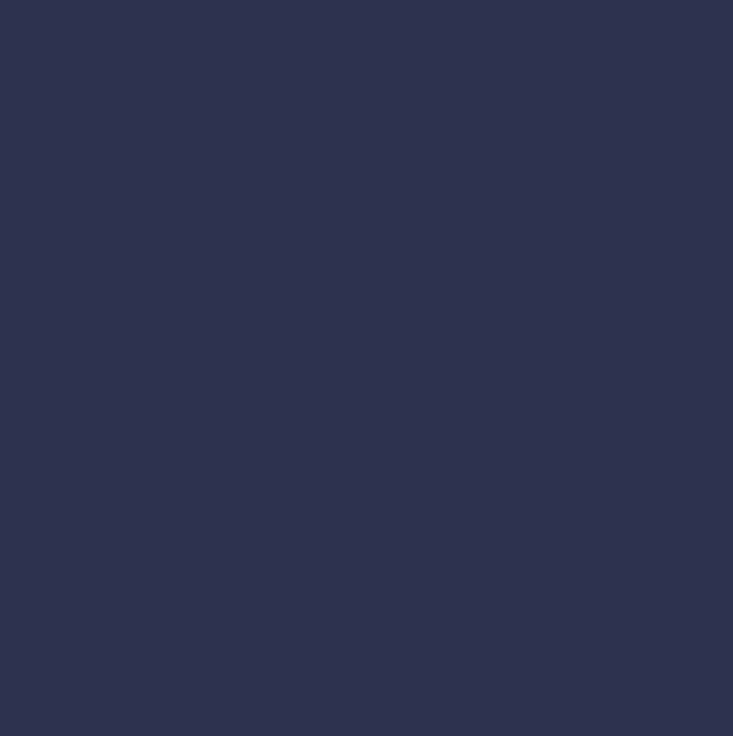
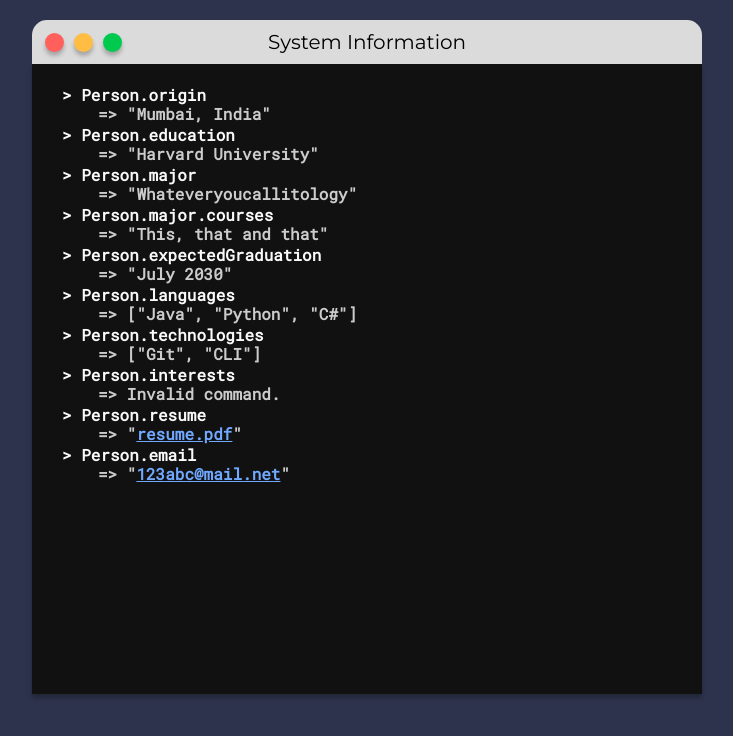
Before and after one commit to Dimatsa/Personal-Website, a React (Create React App) app: page / in a window 1280 px wide. Shown: the top 736 px of the page, without its empty margins (273-1006 px from the left). Built offline with nearby package versions, Linux system fonts and the light colour scheme.

Commit message:
About Me Terminal
The terminal is now completed.

```diff
--- /dev/null
+++ b/src/components/AboutTerminal.css
@@ -0,0 +1,105 @@
+@import url('https://fonts.googleapis.com/css?family=Montserrat');
+@import url('https://fonts.googleapis.com/css?family=Roboto+Mono');
+
+.Box{
+    width: 670px;
+    height: 674px;
+    display: inline-block;
+}
+
+.BlackBox{
+    width: 670px;
+    height: 630px;
+    background: #111111;
+    box-shadow: 0px 4px 4px rgba(0, 0, 0, 0.25);
+}
+
+.WindowBar{
+    width: 670px;
+    height: 44px;
+    background: #DBDBDB;
+    border-top-left-radius:15px;
+    border-top-right-radius: 15px;
+}
+
+.Circles{
+    margin-top: 12.5px;
+    margin-left: 12.5px;
+    float: left;
+}
+
+.RedCircle{
+    width: 19px;
+    height: 19px;
+    border-radius: 50%;
+    float: left;
+    background: #FF605C;
+    box-shadow: 0px 4px 4px rgba(0, 0, 0, 0.25);
+}
+
+.YellowCircle{
+    width: 19px;
+    height: 19px;
+    border-radius: 50%;
+    margin-left: 10px;
+    float: left;
+    background: #FFBD44;
+    box-shadow: 0px 4px 4px rgba(0, 0, 0, 0.25);
+}
+
+.GreenCircle
+{
+    width: 19px;
+    height: 19px;
+    border-radius: 50%;
+    margin-left: 10px;
+    float: left;
+    background: #00CA4E;
+    box-shadow: 0px 4px 4px rgba(0, 0, 0, 0.25);
+}
+
+.WindowText
+{
+    font-family: Montserrat;
+    font-size: 20px;
+    text-align: center;
+    margin-right: 89.5px;
+    padding-top: 10px;
+    color: #000000;
+}
+
+.TerminalText{
+    float: left;
+    margin-left: 30px;
+    margin-top: 20px;
+}
+
+.Command{
+    float: left;
+    font-family: Roboto Mono;
+    font-weight: bold;
+    font-size: 16px;
+    color:#FAFAFA;
+    text-align: left;
+}
+
+.Result{
+    float: left;
+    font-family: Roboto Mono;
+    font-weight: bold;
+    font-size: 16px;
+    line-height: 18px;
+    color: #CCCCCC;
+    margin-left: 36px;
+    text-align: left;
+}
+
+.NextTerminalLine
+{
+    line-height: 36px;
+}
+
+.Hyperlink
+{
+    color: #70a9ff;
+}
--- a/src/components/AboutTerminal.js
+++ b/src/components/AboutTerminal.js
@@ -1,10 +1,94 @@
 import React, { Component } from 'react';
+import './AboutTerminal.css';
+
 export default class AboutTerminal extends Component {
     constructor(props) {
         super(props);
     }
 
+
     render() {
-        return (<div></div>)
+        return (
+        <div className = 'Box'>
+            <div className = 'WindowBar'>
+                <div className = 'Circles'>
+                    <div  className = 'RedCircle'></div>
+                    <div className = 'YellowCircle'></div>
+                    <div className = 'GreenCircle'></div>
+                </div>
+                <p className = 'WindowText'>
+                    System Information
+
+                </p>
+
+
+
+           </div>
+            <div className = 'BlackBox'>
+                <span className = 'TerminalText'>
+                    <b class = 'Command'>> Person.origin</b>
+                    <br/>
+                    <b class = 'Result'>=> "Mumbai, India"</b>
+                    <br class = 'NextTerminalLine'/>
+
+                    <b class = 'Command'>> Person.education</b>
+                    <br/>
+                    <b class = 'Result'>=> "Harvard University"</b>
+                    <br class = 'NextTerminalLine'/>
+
+                    <b class = 'Command'>> Person.major</b>
+                    <br/>
+                    <b class = 'Result'>=> "Whateveryoucallitology"</b>
+                    <br class = 'NextTerminalLine'/>
+
+                    <b class = 'Command'>> Person.major.courses</b>
+                    <br/>
+                    <b class = 'Result'>=> "This, that and that"</b>
+                    <br class = 'NextTerminalLine'/>
+
+                    <b class = 'Command'>> Person.expectedGraduation</b>
+                    <br/>
+                    <b class = 'Result'>=> "July 2030"</b>
+                    <br class = 'NextTerminalLine'/>
+
+                    <b class = 'Command'>> Person.languages</b>
+                    <br/>
+                    <b class = 'Result'>=> ["Java", "Python", "C#"]</b>
+                    <br class = 'NextTerminalLine'/>
+
+                    <b class = 'Command'>> Person.technologies</b>
+                    <br/>
+                    <b class = 'Result'>=> ["Git", "CLI"]</b>
+                    <br class = 'NextTerminalLine'/>
+
+                    <b class = 'Command'>> Person.interests</b>
+                    <br/>
+                    <b class = 'Result'>=> Invalid command.</b>
+                    <br class = 'NextTerminalLine'/>
+
+                    <b class = 'Command'>> Person.resume</b>
+                    <br/>
+                    <b class = 'Result'>=> "<a class = 'Hyperlink' href = 'https://www.google.ca/' >resume.pdf</a>"</b>
+                    <br class = 'NextTerminalLine'/>
+
+                    <b class = 'Command'>> Person.email</b>
+                    <br/>
+                    <b class = 'Result'>=> "<a class = 'Hyperlink' href = 'google.ca' >123abc@mail.net</a>"</b>
+                    <br class = 'NextTerminalLine'/>
+
+
+
+
+
+
+                </span>
+
+            </div>
+
+
+
+
+
+        </div>)
     }
 }
--- a/src/index.css
+++ b/src/index.css
@@ -2,7 +2,7 @@
   margin: 0;
   font-family: -apple-system, BlinkMacSystemFont, "Segoe UI", "Roboto", "Oxygen",
     "Ubuntu", "Cantarell", "Fira Sans", "Droid Sans", "Helvetica Neue",
-    sans-serif;
+    sans-serif, "Montserrat";
   -webkit-font-smoothing: antialiased;
   -moz-osx-font-smoothing: grayscale;
   height: 100%;
```
